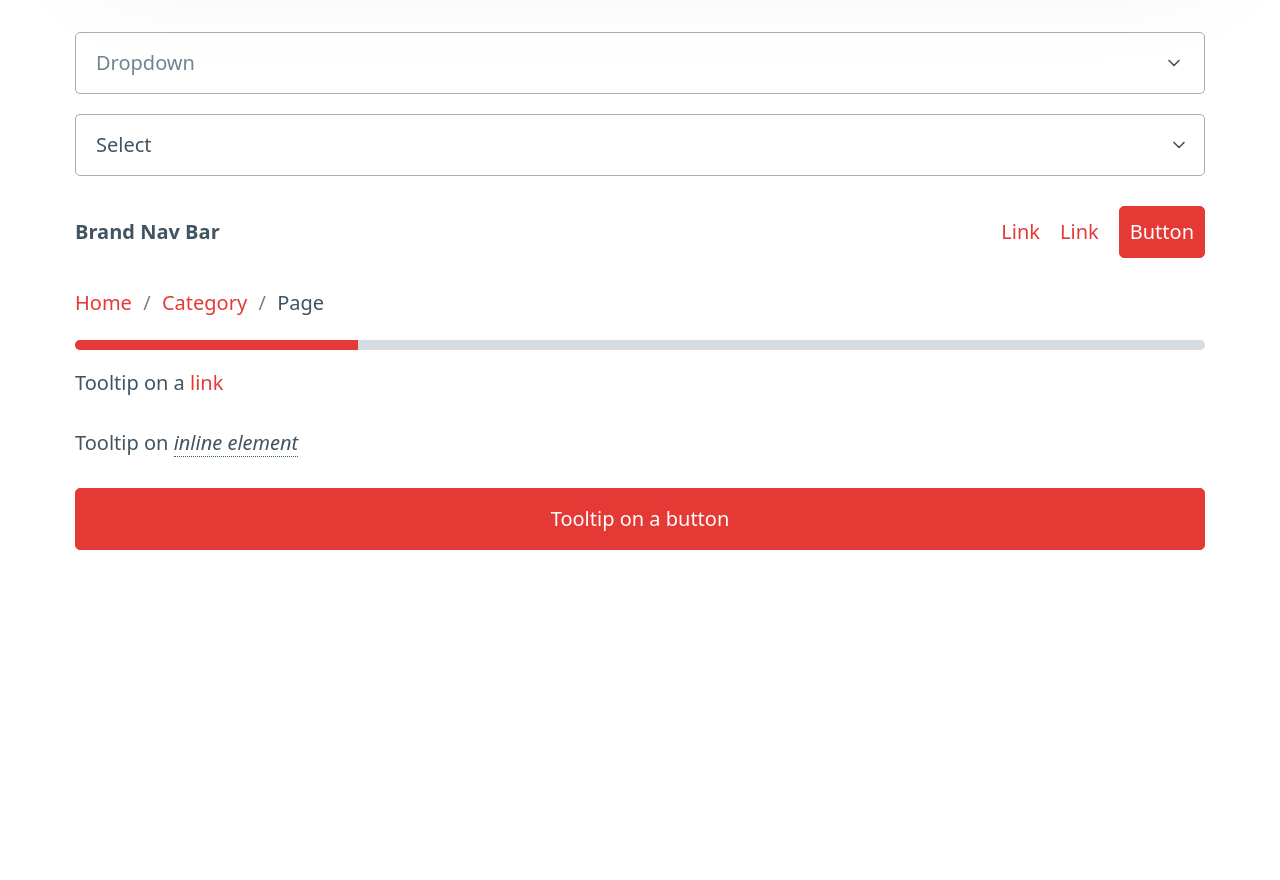
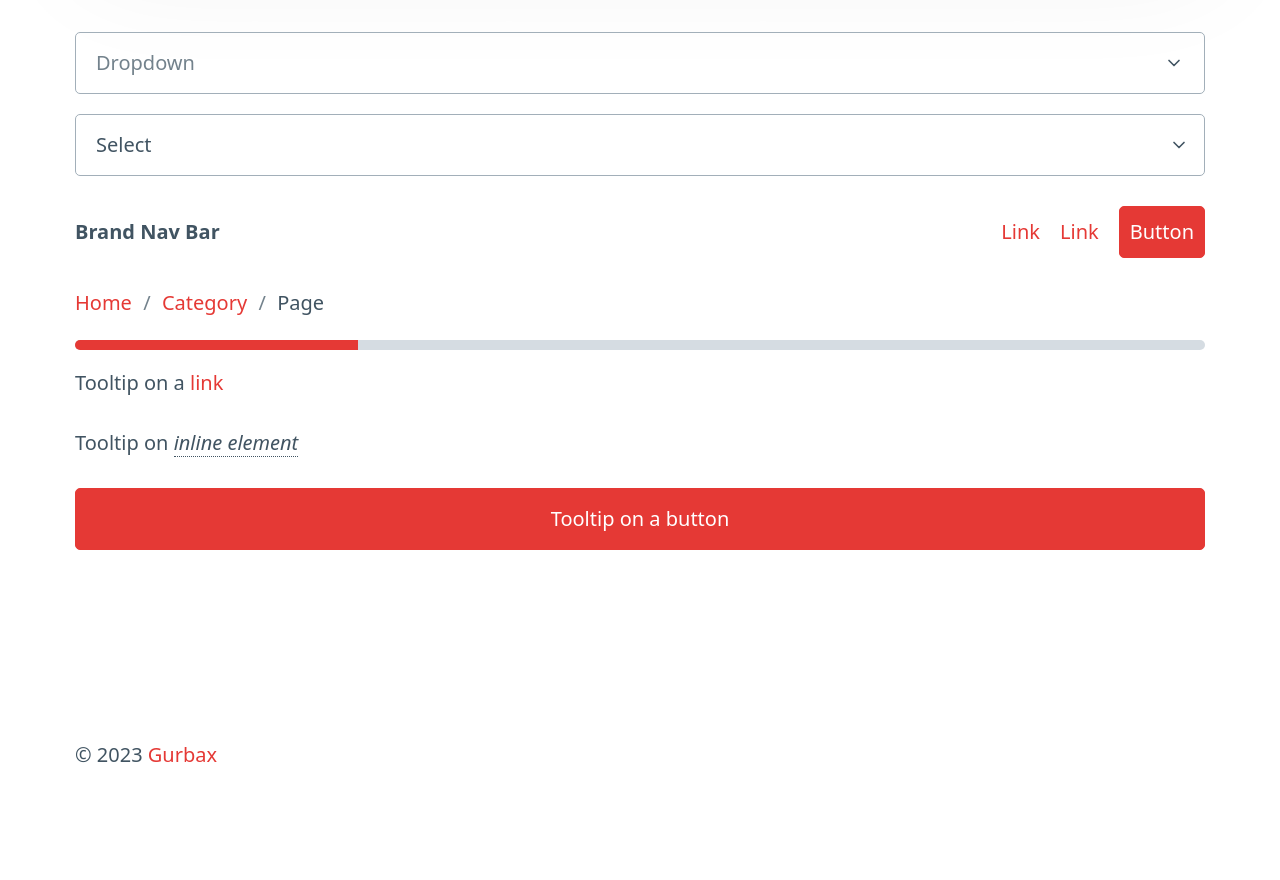
Before and after one commit to gurbax-lol/PicoCSS-Starter-Kit, a plain HTML site: page index.html in a window 1280 px wide. Shown: the part 5459-6339 px from the top of the page. Before the commit the page ends 6119 px from the top, so only its background shows below. Drawn offline with nearby package versions, Linux system fonts and the light colour scheme.

Commit message:
Add auto-updating footer

```diff
--- a/index.html
+++ b/index.html
@@ -363,6 +363,14 @@
         <p>Tooltip on <em data-tooltip="Tooltip">inline element</em></p>
         <p><button data-tooltip="Tooltip">Tooltip on a button</button></p>
     </main>
+    <footer class="container">
+        <p>
+            &copy;
+            <script type="text/javascript">
+                document.write(new Date().getFullYear());
+            </script> <a href="https://gurbax.lol/" target="_blank">Gurbax</a>
+        </p>
+    </footer>
     <script>
         let isLight = true
         const html = document.documentElement
```
Also changed, not shown: starter.html (+8 -0 lines).
